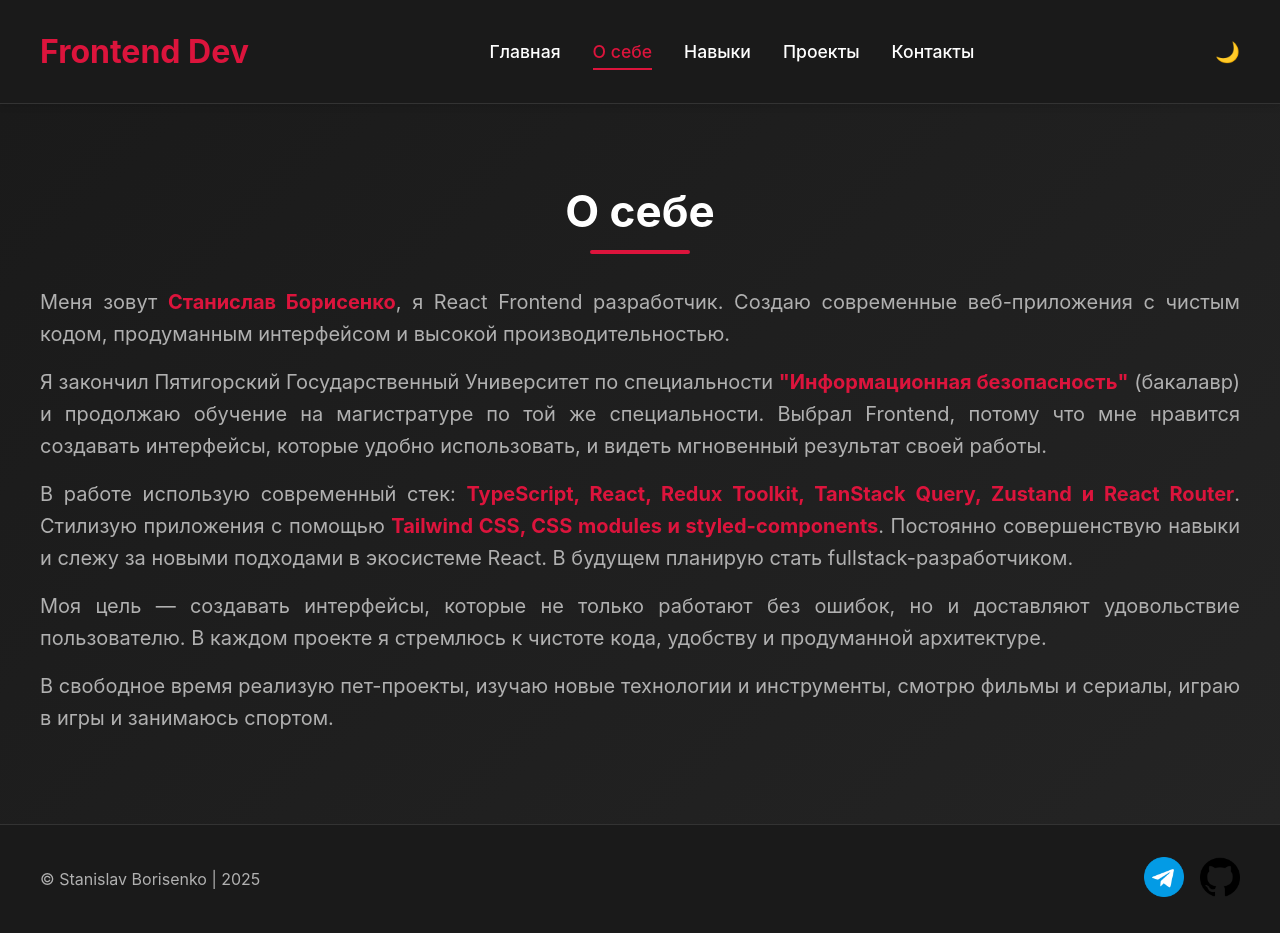
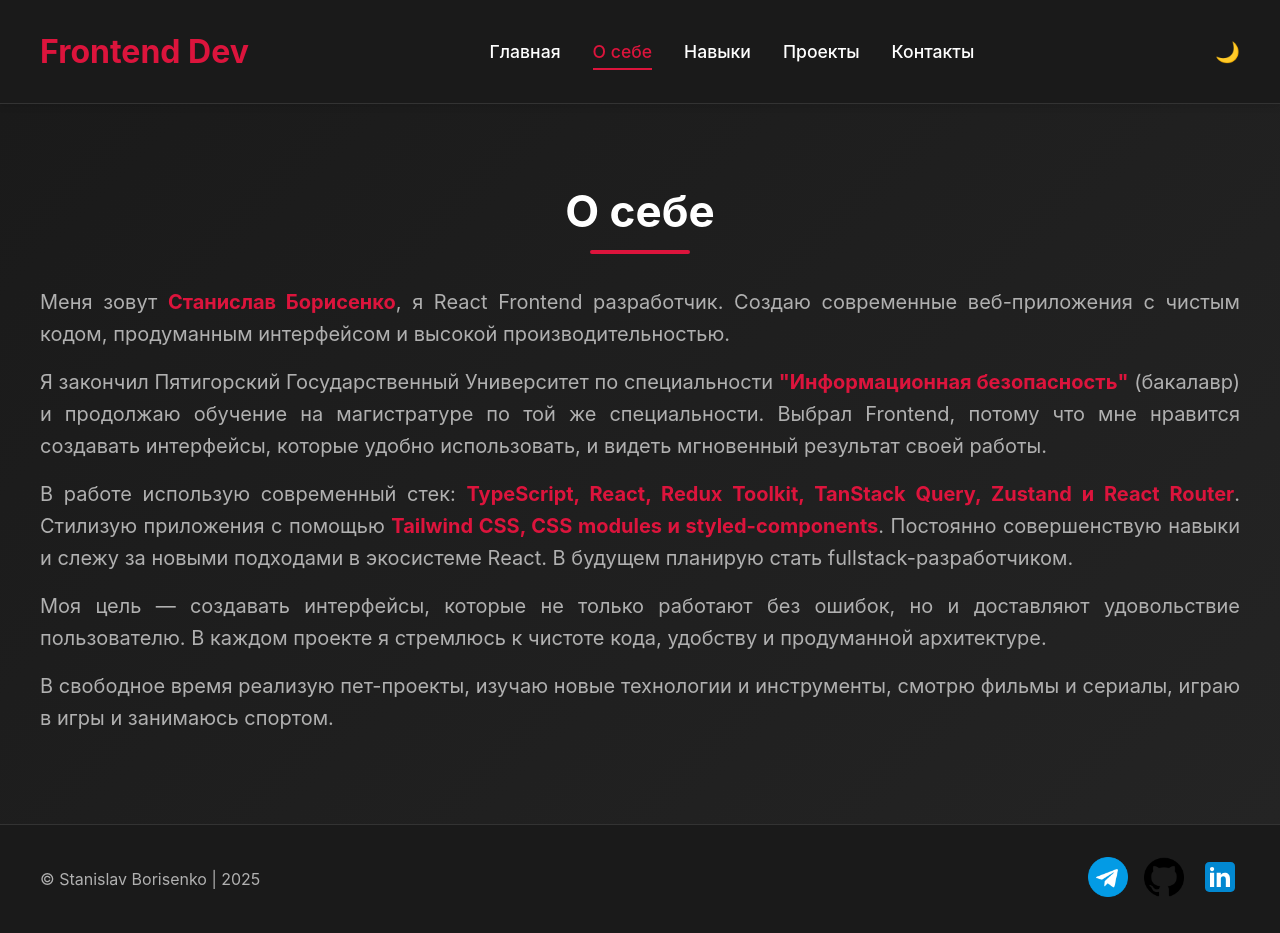
Before and after one commit to stanislav-sbone/Portfolio, a React (Vite) app: page /about in a window 1280 px wide. Built offline with nearby package versions, Linux system fonts and the light colour scheme.

Commit message:
feat(footer): add Linkedin link

```diff
--- a/src/components/Footer/index.tsx
+++ b/src/components/Footer/index.tsx
@@ -33,6 +33,19 @@ const Footer: FC = () => {
               alt="github"
             />
           </a>
+          <a
+            href="https://www.linkedin.com/in/stanislav-borisenko-091658398/"
+            target="_blank"
+            rel="noopener noreferrer"
+            aria-label="linkedin"
+            className={styles.link}
+          >
+            <img
+              className={styles.linkImage}
+              src="/images/linkedin.svg"
+              alt="linkedin"
+            />
+          </a>
         </div>
       </div>
     </footer>
```
Also changed, not shown: public/images/linkedin.svg (added).
